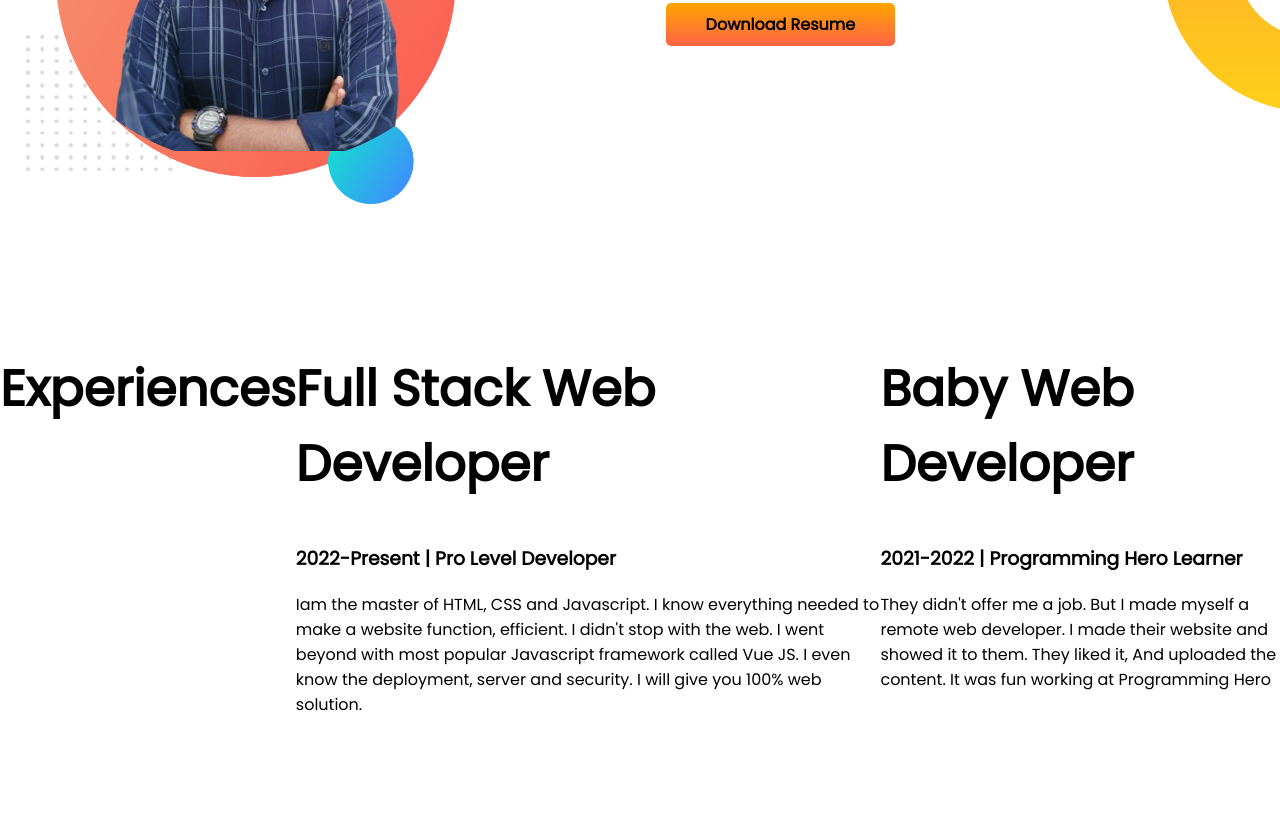
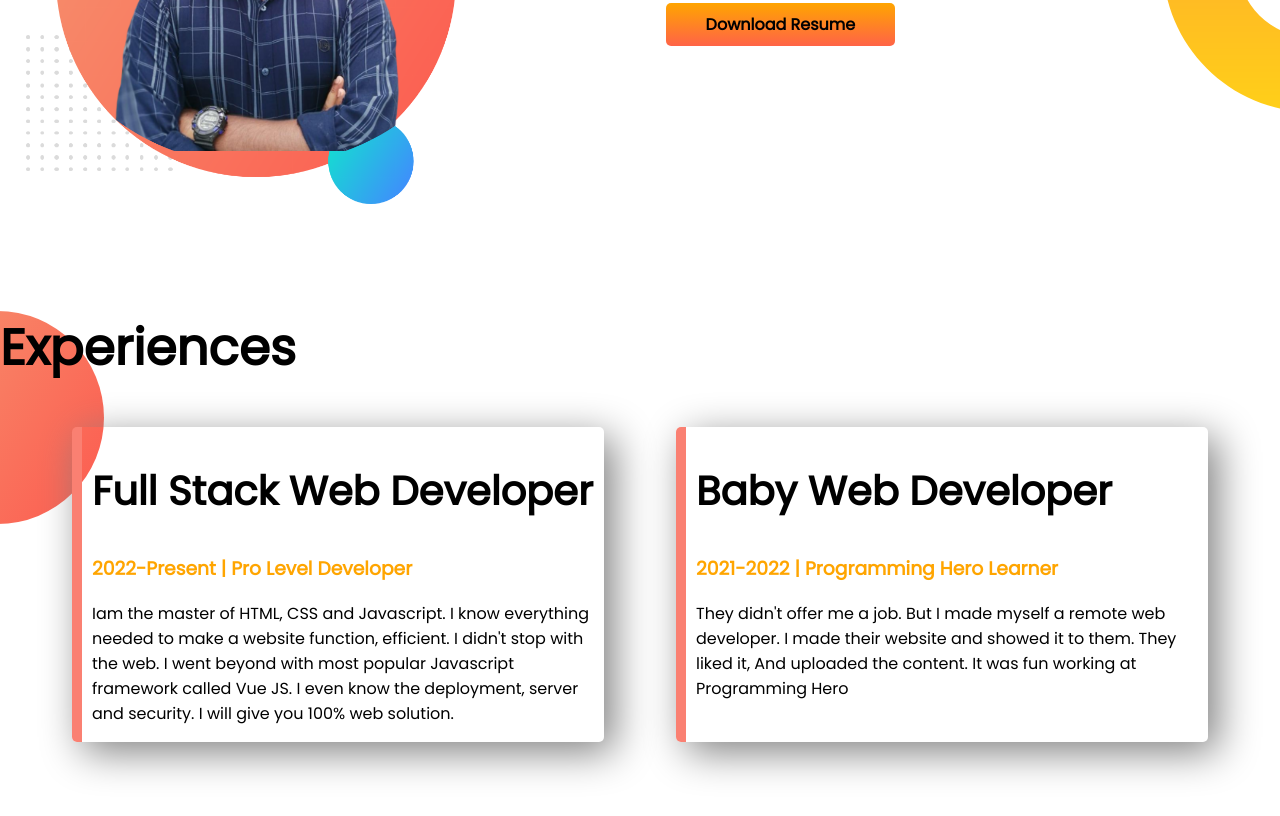
Before and after one commit to Abdur27485/personal-portfolio, a plain HTML site: page index.html in a window 1280 px wide. Shown: the part 880-1696 px from the top of the page. Drawn offline with Linux system fonts and the light colour scheme.

Commit message:
adding  changes

```diff
--- a/index.html
+++ b/index.html
@@ -12,7 +12,7 @@
 </head>
 <body>
 
-    <section id="top-banner">
+    <section class="top-banner flex-container">
         <div class="half-width">
             <h1>Welcome To</h1>
             <h1><span class="orange-color">Abdur Rahman</span> World</h1>
@@ -25,7 +25,7 @@
         </div>
     </section>
 
-    <section id="dream-area">
+    <section class="dream-area flex-container">
         <div  class="half-width">
             <img src="images/my-bg.png" alt="dream big image">
         </div>
@@ -40,15 +40,17 @@
 
     <section class="experience-area">
         <h1>Experiences</h1>
-        <div>
-            <h1>Full Stack Web Developer</h1>
-            <h3>2022-Present | Pro Level Developer</h3>
-            <p>Iam the master of HTML, CSS and Javascript. I know everything needed to make a website function, efficient. I didn't stop with the web. I went beyond with most popular Javascript framework called Vue JS. I even know the deployment, server and security. I will give you 100% web solution.</p>
-        </div>
-        <div>
-            <h1>Baby Web Developer</h1>
-            <h3>2021-2022 | Programming Hero Learner</h3>
-            <p>They didn't offer me a job. But I made myself a remote web developer. I made their website and showed it to them. They liked it, And uploaded the content. It was fun working at Programming Hero</p>
+        <div class="flex-container space-evenly">
+            <div class="experience-item">
+                <h2>Full Stack Web Developer</h2>
+                <h3 class="orange-color">2022-Present | Pro Level Developer</h3>
+                <p>Iam the master of HTML, CSS and Javascript. I know everything needed to make a website function, efficient. I didn't stop with the web. I went beyond with most popular Javascript framework called Vue JS. I even know the deployment, server and security. I will give you 100% web solution.</p>
+            </div>
+            <div class="experience-item">
+                <h2>Baby Web Developer</h2>
+                <h3 class="orange-color">2021-2022 | Programming Hero Learner</h3>
+                <p>They didn't offer me a job. But I made myself a remote web developer. I made their website and showed it to them. They liked it, And uploaded the content. It was fun working at Programming Hero</p>
+            </div>
         </div>
     </section>
 </body>
--- a/style.css
+++ b/style.css
@@ -4,19 +4,22 @@ body{
     font-family: 'Poppins', sans-serif;
 }
 
-section{
+.flex-container{
     display: flex;
     margin-bottom: 100px;
 }
 h1{
     font-size: 50px;
 }
+h2{
+    font-size: 40px;
+}
 
 .orange-color{
     color: orange;
 }
 
-#top-banner{
+.top-banner{
     background-image: url(images/top-banner.png);
     background-repeat: no-repeat;
 }
@@ -38,8 +41,23 @@ h1{
     font-weight: bolder;
 }
 
-#dream-area{
+.dream-area{
     background-image: url(images/dream-bg.png);
     background-repeat: no-repeat;
     background-position: right;
 }
+.experience-area{
+    background-image: url(images/exp-bg.png);
+    background-repeat: no-repeat;
+    background-position: cover;
+}
+.experience-item{
+    width: 40%;
+    border-left: 10px solid salmon;
+    padding-left: 10px;
+    box-shadow: 10px 10px 40px grey;
+    border-radius: 5px;
+}
+.space-evenly{
+    justify-content: space-evenly;
+}
```
